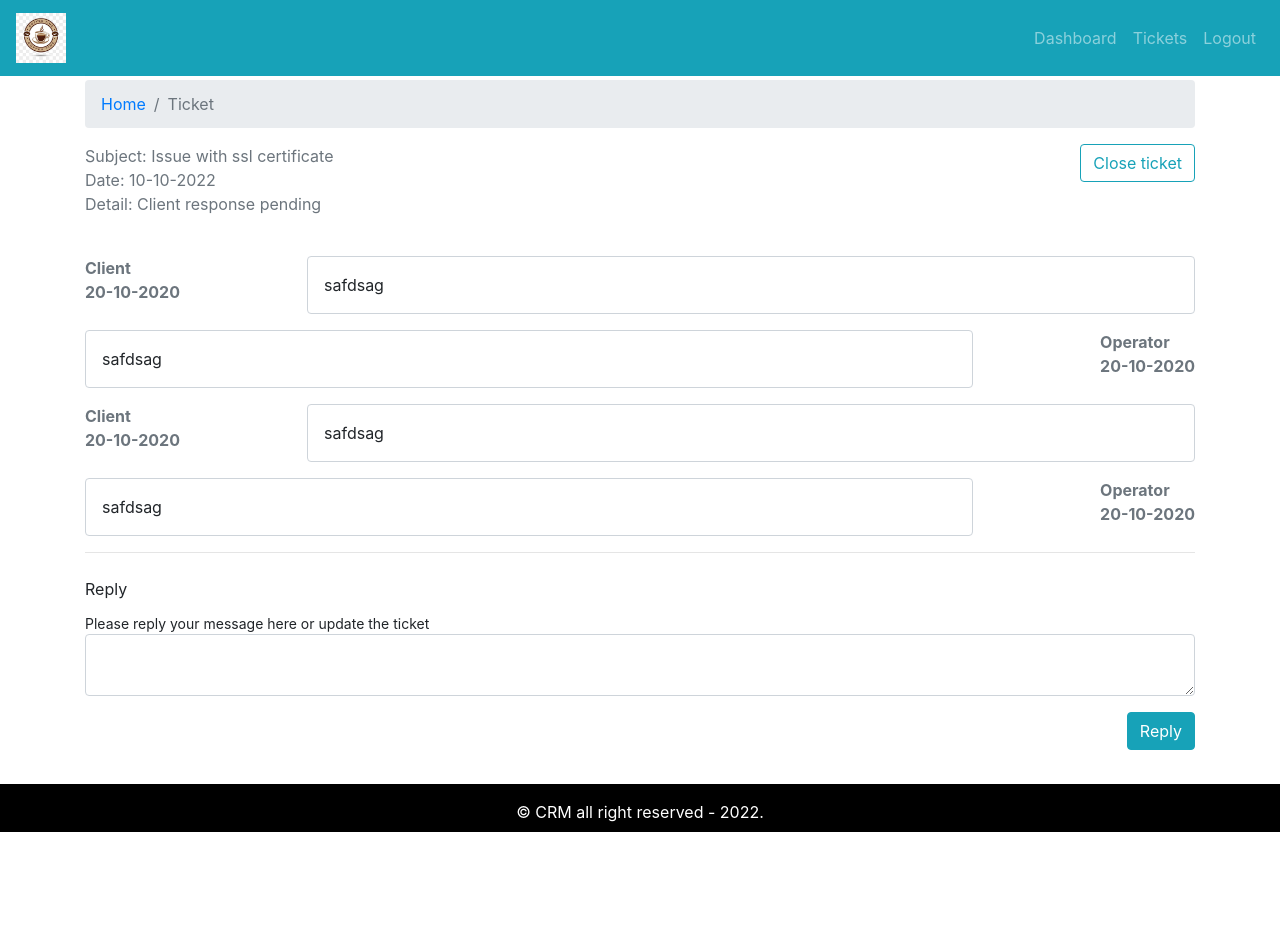
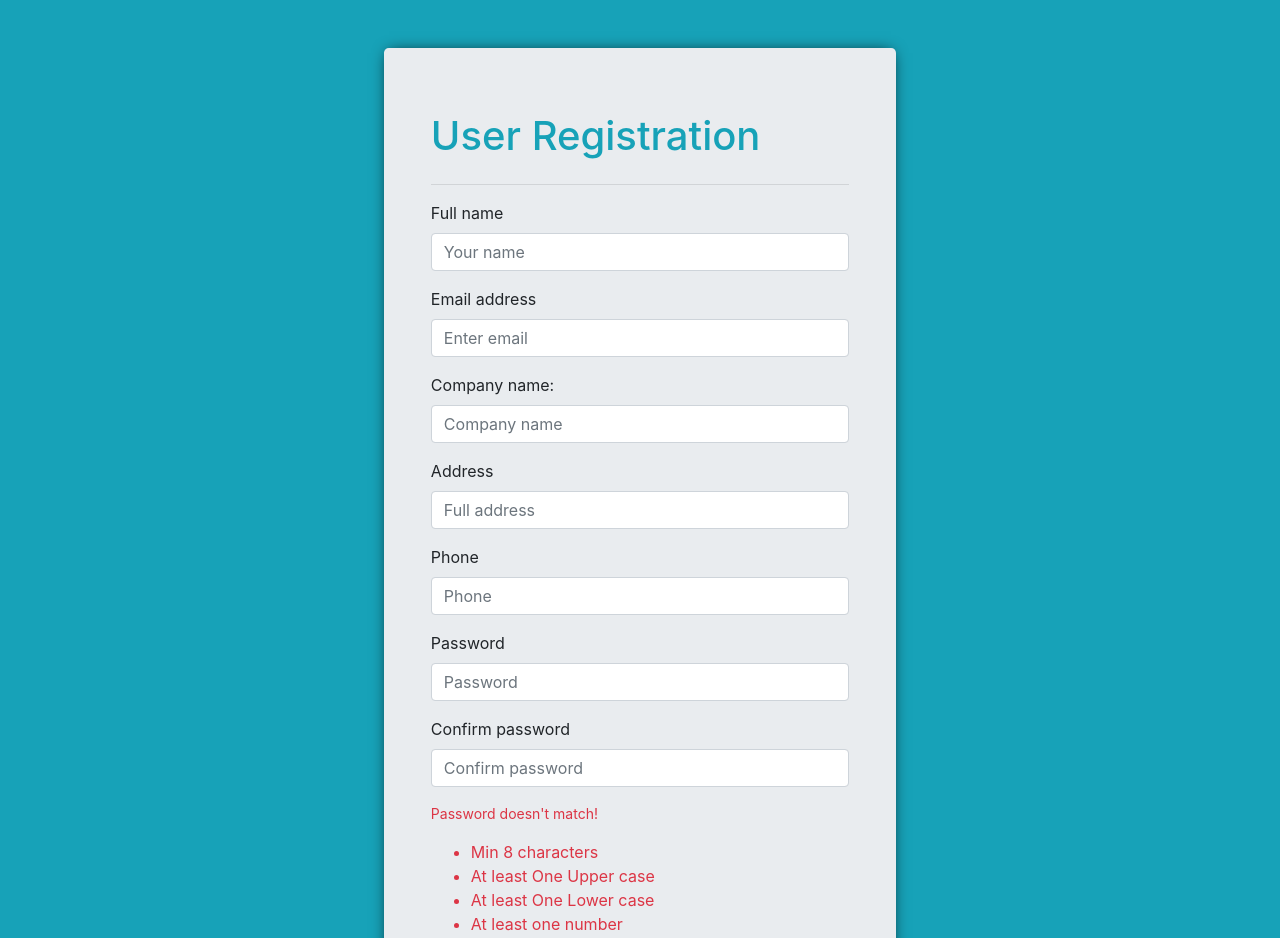
Before and after one commit to Mateuszi9/crm-frontend, a React (Create React App) app: page / in a window 1280 px wide. Shown: the top 938 px of the page. Before the commit the page ends 832 px from the top, so only its background shows below. Built offline with nearby package versions, Linux system fonts and the light colour scheme.

Commit message:
added user registration form

```diff
--- a/src/App.js
+++ b/src/App.js
@@ -1,23 +1,25 @@
 import './App.css';
-import { DefaultLayout } from './layout/DefaultLayout';
+//import { DefaultLayout } from './layout/DefaultLayout';
 // import { Dashboard } from './pages/dashboard/Dashboard.page';
-import { Ticket } from './pages/ticket/Ticket.page';
+//import { Ticket } from './pages/ticket/Ticket.page';
 // import { Entry } from './pages/entry/Entry.page';
-import { AddTicket } from './pages/new-ticket/AddTicket.page';
-import { TicketLists } from './pages/ticket-list/TicketList.page';
+//import { AddTicket } from './pages/new-ticket/AddTicket.page';
+//import { TicketLists } from './pages/ticket-list/TicketList.page';
+import {Registration} from './pages/registration/Registration.page';
 
 
 function App() {
   return (
     <div className="App">
       {/*<Entry />*/}
-
-      <DefaultLayout>
+      <Registration/>
+      {/*<DefaultLayout>*/}
         {/*<Dashboard/>*/}
         {/*<AddTicket/>*/}
         {/*<TicketLists/>*/}
-        <Ticket/>
-      </DefaultLayout>
+        {/*<Ticket/>*/}
+
+      {/*</DefaultLayout>*/}
     </div>
   );
 }
--- /dev/null
+++ b/src/components/registration-form/RegistrationForm.comp.js
@@ -0,0 +1,142 @@
+import React, { useState, useEffect } from 'react';
+import { Form, Button, Container, Row, Col } from 'react-bootstrap'
+
+
+const initialState =
+{
+    name: '',
+    email: '',
+    company: '',
+    address: '',
+    phone: '',
+    password: '',
+    confirmPass: '',
+};
+
+const passVerificationError = {
+    isLenthy: false,
+    hasUpper: false,
+    hasLower: false,
+    hasNumber: false,
+    hasSpclChr: false,
+    confirmPass: false,
+};
+
+
+export const RegistrationForm = () => {
+
+    const [newUser, setnewUser] = useState(initialState);
+    const [passwordError, setpasswordError] = useState(passVerificationError);
+
+
+    useEffect(() => { }, [newUser]);
+
+    const handleOnchange = e => {
+        const { name, value } = e.target;
+
+        setnewUser({ ...newUser, [name]: value });
+
+
+
+        if (name === "password") {
+            const isLenthy = value.length > 8;
+            const hasUpper = /[A-Z]/.test(value);
+            const hasLower = /[a-z]/.test(value);
+            const hasNumber = /[0-9]/.test(value);
+            const hasSpclChr = /[@, #, $, %, &]/.test(value);
+
+            setpasswordError({ ...passwordError, isLenthy, hasUpper, hasLower, hasNumber, hasSpclChr });
+        }
+
+        if (name === "confirmPass") {
+            setpasswordError({
+                ...passwordError,
+                confirmPass: newUser.password === value,
+            });
+        }
+    };
+
+    const handleOnSubmit = (e) =>{
+        e.preventDefault();
+
+
+
+    };
+    return (
+
+        <Container>
+            <Row>
+                <Col>
+                    <h1 className='text-info'>User Registration</h1>
+                </Col>
+            </Row>
+            <hr />
+            <Row>
+                <Col>
+                    <Form onSubmit={handleOnSubmit}>
+                        <Form.Group >
+                            <Form.Label>Full name</Form.Label>
+                            <Form.Control type="text" onChange={handleOnchange} name="name" value={newUser.name} placeholder="Your name" />
+
+                        </Form.Group>
+
+                        <Form.Group >
+                            <Form.Label>Email address</Form.Label>
+                            <Form.Control type="email" onChange={handleOnchange} name="email" value={newUser.email} placeholder="Enter email" />
+
+                        </Form.Group>
+                        <Form.Group >
+                            <Form.Label>Company name:</Form.Label>
+                            <Form.Control type="text" onChange={handleOnchange} name="company" value={newUser.company} placeholder="Company name" />
+
+                        </Form.Group>
+                        <Form.Group >
+                            <Form.Label>Address</Form.Label>
+                            <Form.Control type="text" onChange={handleOnchange} name="address" value={newUser.address} placeholder="Full address" />
+
+                        </Form.Group>
+                        <Form.Group >
+                            <Form.Label>Phone</Form.Label>
+                            <Form.Control type="number" onChange={handleOnchange} name="phone" value={newUser.phone} placeholder="Phone" />
+
+                        </Form.Group>
+
+                        <Form.Group>
+                            <Form.Label>Password</Form.Label>
+                            <Form.Control type="password" onChange={handleOnchange} name="password" value={newUser.password} placeholder="Password" />
+                        </Form.Group>
+                        <Form.Group>
+                            <Form.Label>Confirm password</Form.Label>
+                            <Form.Control type="password" onChange={handleOnchange} name="confirmPass" value={newUser.confirmPass} placeholder="Confirm password" />
+                        </Form.Group>
+                        <Form.Text>
+                            {!passwordError.confirmPass && (
+                                <div className='text-danger mb-3'>Password doesn't match!</div>
+                            )}
+                        </Form.Text>
+
+                        <ul className='mb-4'>
+                            <li className={passwordError.isLenthy ? "text-success" : "text-danger"}>Min 8 characters</li>
+                            <li className={passwordError.hasUpper ? "text-success" : "text-danger"}>At least One Upper case</li>
+                            <li className={passwordError.hasLower ? "text-success" : "text-danger"}>At least One Lower case</li>
+                            <li className={passwordError.hasNumber ? "text-success" : "text-danger"}>At least one number</li>
+                            <li className={passwordError.hasSpclChr ? "text-success" : "text-danger"}>At least on of the special characters i.e @ # $ % &</li>
+                        </ul>
+
+
+                        <Button variant="primary" type="submit" disabled={Object.values(passwordError).includes(false)}>
+                            Submit
+                        </Button>
+                    </Form>
+                </Col>
+            </Row>
+            <Row>
+                <Col className='py-4'>
+                         Already have an acount?
+                         <a href='/'> Login Now</a>
+                </Col>
+                </Row>
+        </Container>
+
+    );
+};
--- /dev/null
+++ b/src/pages/registration/Registration.page.js
@@ -0,0 +1,17 @@
+import React from 'react'
+import { Jumbotron } from 'react-bootstrap';
+import { RegistrationForm } from '../../components/registration-form/RegistrationForm.comp';
+import '../registration/registration.style.css'
+
+export const Registration = () => {
+    return (
+        <div className='registration-page bg-info'>
+            <div className='mt-5'>
+                <Jumbotron className='form-box'>
+                    <RegistrationForm />
+                </Jumbotron>
+            </div>
+
+        </div>
+    );
+};
--- /dev/null
+++ b/src/pages/registration/registration.style.css
@@ -0,0 +1,10 @@
+.registration-page{
+
+    display: flex;
+    justify-content: center;
+    align-items: center;
+}
+
+.form-box{
+    box-shadow: 0px 0px 15px -5px black;
+}
```
Also changed, not shown: src/components/login/Login.comp.js (+8 -2 lines).
